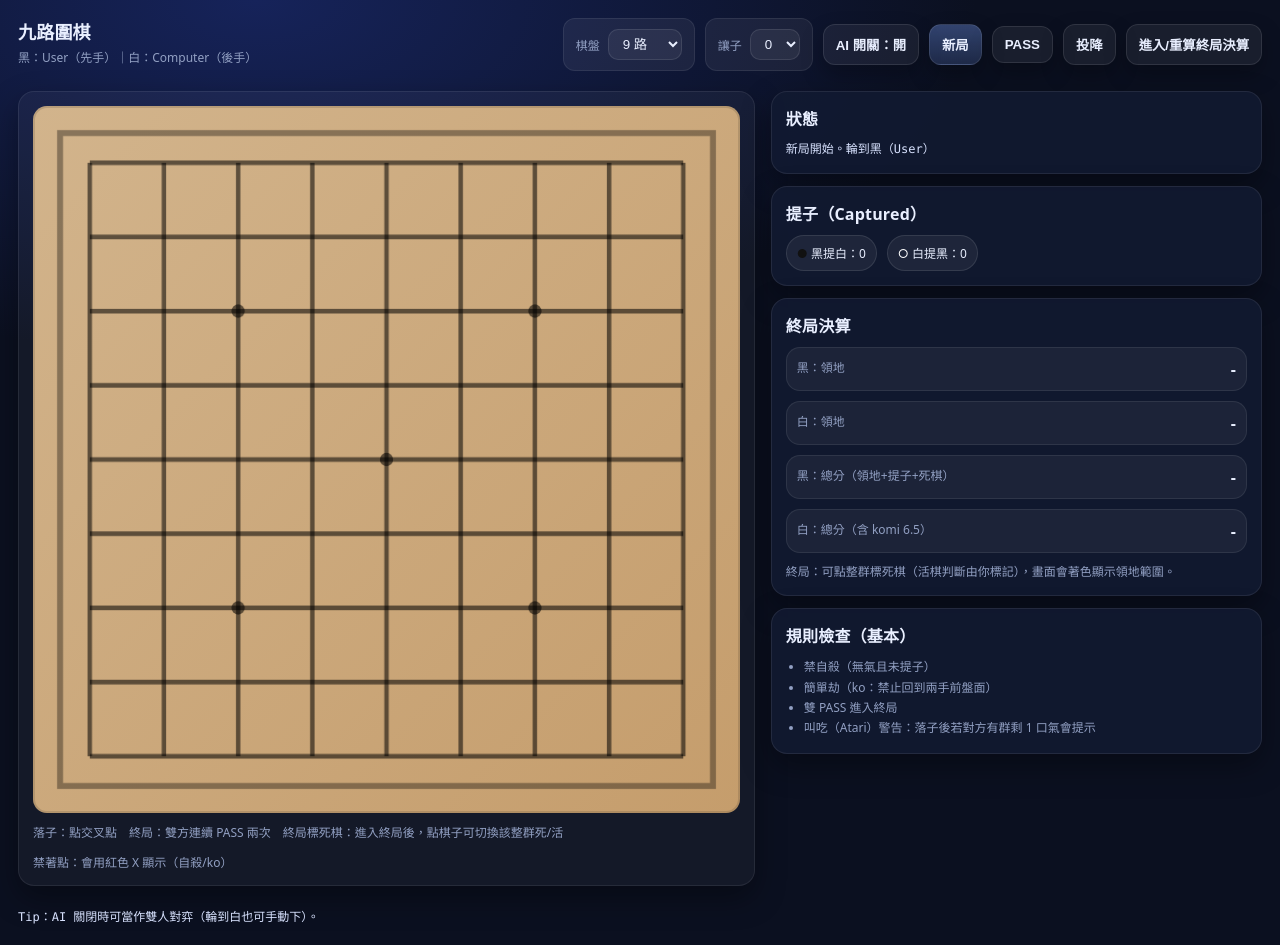
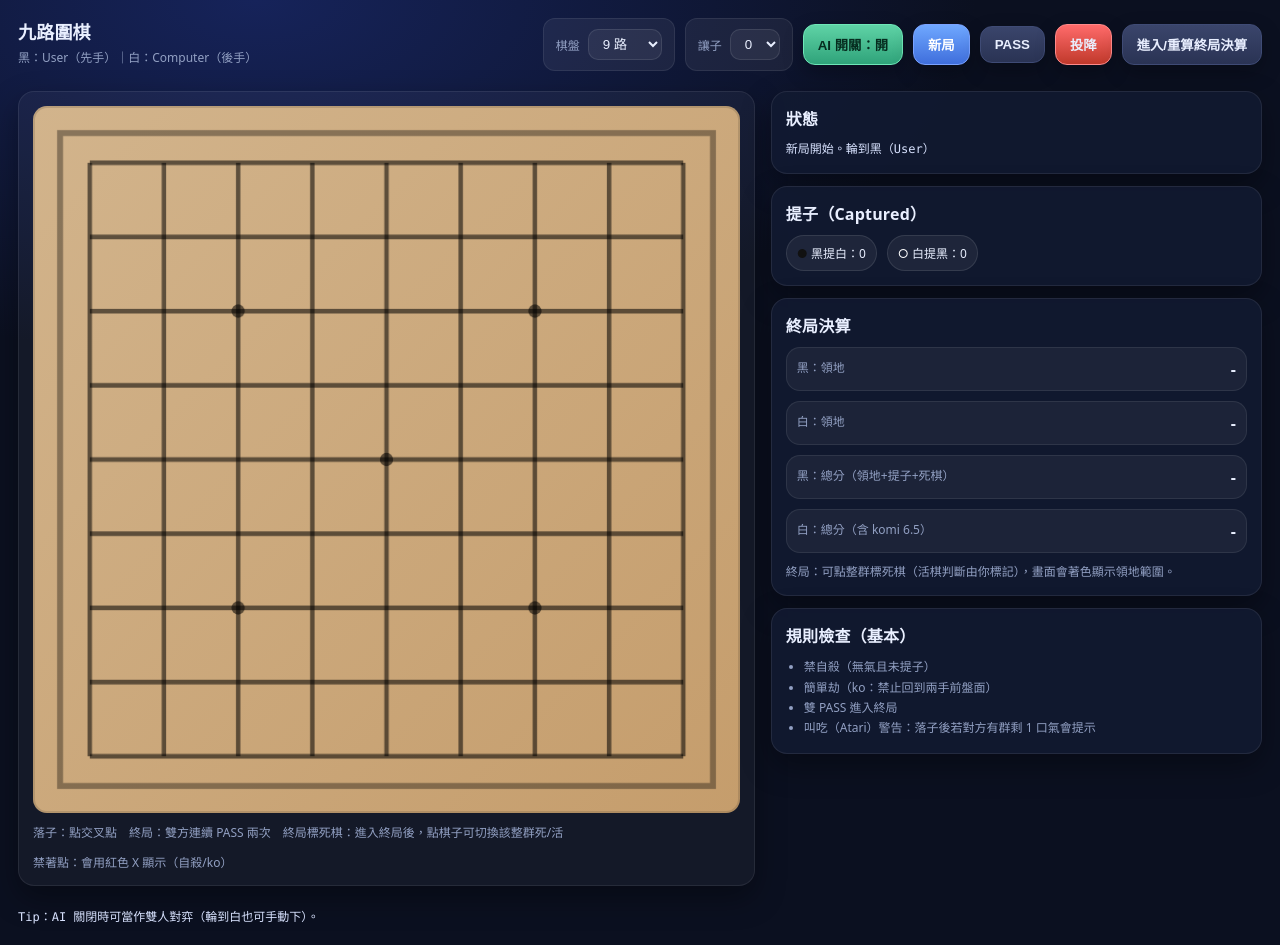
Before and after one commit to sunniening-lang/FinalTerm, a plain HTML site: page index.html in a window 1280 px wide. Drawn offline with Linux system fonts and the light colour scheme.

Commit message:
Redesign button styles and add new button colors

```diff
--- a/style.css
+++ b/style.css
@@ -201,6 +201,64 @@ select{
   padding: 0 18px 18px;
   color:var(--muted);
 }
+/* ===== 按鈕顏色重新設計 ===== */
+
+/* 共用按鈕 */
+.btn{
+  padding:10px 14px;
+  border-radius:12px;
+  border:1px solid rgba(255,255,255,.15);
+  font-weight:700;
+  cursor:pointer;
+  color:#fff;
+  box-shadow: 0 8px 20px rgba(0,0,0,.25);
+  transition: all .15s ease;
+}
+
+.btn:hover{
+  transform: translateY(-1px);
+  filter: brightness(1.08);
+}
+.btn:active{
+  transform: translateY(0);
+  filter: brightness(.95);
+}
+
+/* 🟦 新局（主按鈕） */
+#newBtn{
+  background: linear-gradient(180deg, #6fa8ff, #3f6edc);
+  border-color:#7aa2ff;
+}
+
+/* ⏸ PASS / 終局 / 一般功能 */
+.btn--ghost,
+#passBtn,
+#scoreBtn{
+  background: linear-gradient(180deg, #3a456b, #2a3354);
+  border-color:#3f4b75;
+  color:#e9efff;
+}
+
+/* 🟥 投降（危險操作） */
+#resignBtn{
+  background: linear-gradient(180deg, #ff6b6b, #c0392b);
+  border-color:#ff8a8a;
+}
+
+/* 🤖 AI 開關 - 開 */
+#aiToggleBtn{
+  background: linear-gradient(180deg, #5fd3a6, #2fa37a);
+  border-color:#6ee7b7;
+  color:#062c1f;
+}
+
+/* 🤖 AI 開關 - 關（JS 會加 class） */
+#aiToggleBtn.off{
+  background: linear-gradient(180deg, #6b7280, #4b5563);
+  border-color:#9ca3af;
+  color:#f3f4f6;
+}
+
 @media (max-width: 980px){
   .layout{ grid-template-columns: 1fr; }
 }
```
